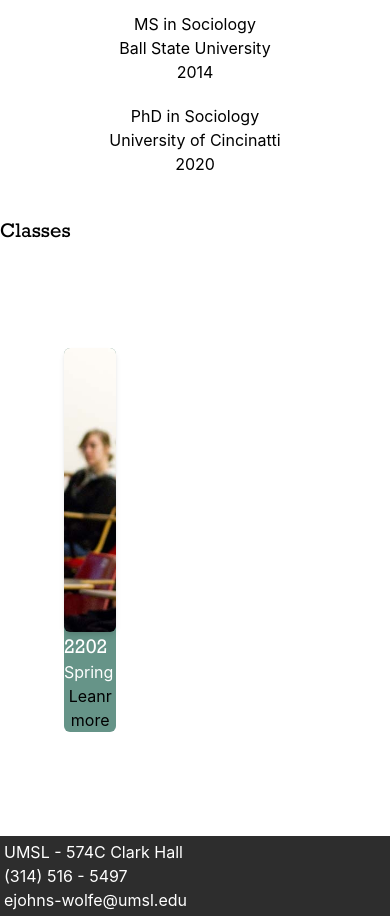
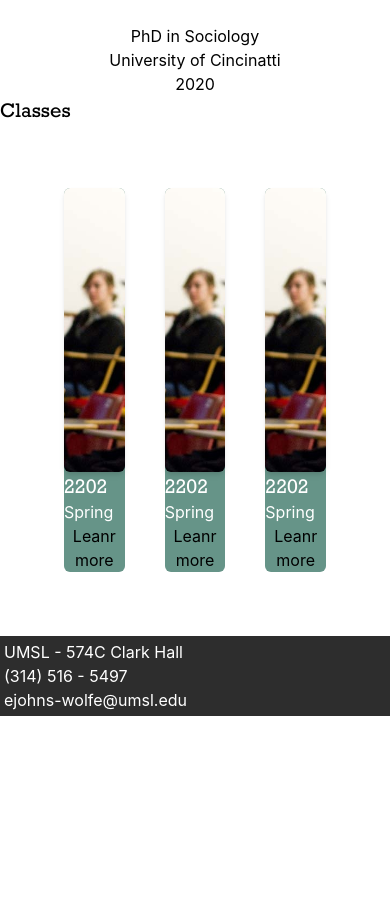
Before and after one commit to Cwoodard2/umsl-professor-web, a React (Create React App) app: page /Teaching in a window 390 px wide. Shown: the part 2040-2956 px from the top of the page. After the commit the page ends 2756 px from the top, so only its background shows below. Built offline with nearby package versions, Linux system fonts and the light colour scheme.

Commit message:
Attempting to fix classcard responsivness

```diff
--- a/src/components/ClassCard.tsx
+++ b/src/components/ClassCard.tsx
@@ -10,7 +10,7 @@ const ClassCard = (props: any) => {
     }
 
     return (
-        <div className="flex flex-col w-1/5 h-96 bg-webGreen rounded-md hover:shadow-lg hover:shadow-black transition-all">
+        <div className="flex flex-col md:w-1/5 h-96 bg-webGreen rounded-md hover:shadow-lg hover:shadow-black transition-all">
             <img src={teachingImage} className="w-5/5 h-80 rounded-md shadow-md object-cover"></img>
             <h4 className="rockwell text-white text-xl">{props.class}</h4>
             <p className="text-white">{props.whenTaught}</p>
--- a/src/components/StandardPage.tsx
+++ b/src/components/StandardPage.tsx
@@ -4,7 +4,7 @@ import Footer from "./Footer";
 
 const StandardPage = (props: any) => {
     return (
-        <div className="flex flex-col gap-10">
+        <div className="flex flex-col">
             <Navigation />
                 {props.children}
             <Footer />
--- a/src/pages/CommunityEngagement.tsx
+++ b/src/pages/CommunityEngagement.tsx
@@ -8,7 +8,7 @@ import communityImage from '../images/communityengagement.png';
 const CommunityEngagement = () => {
     return (
         <StandardPage>
-            <div className="w-screen h-screen flex flex-col md:flex-row justify-around items-start bg-white p-16 gap-10">
+            <div className="w-screen h-screen flex flex-col md:flex-row md:justify-around items-start bg-white p-16 gap-10">
                 <div className="flex flex-col">
                     <h1 className="text-webGreen rockwell text-4xl">Community Engagement</h1>
                     <p className="text-black">Learn the various ways that I connect to my community, and the effect it has.</p>
--- a/src/pages/Teaching.tsx
+++ b/src/pages/Teaching.tsx
@@ -28,7 +28,9 @@ const Teaching = () => {
                 <TeachingSection title="Experience" style={false}/>
             </div>
             <h3 className="rockwell text-xl">Classes</h3>
-            <div className="p-16">
+            <div className="flex flex-row overflow-hidden gap-10 p-16">
+                <ClassCard class="2202" whenTaught="Spring"/>
+                <ClassCard class="2202" whenTaught="Spring"/>
                 <ClassCard class="2202" whenTaught="Spring"/>
             </div>
         </StandardPage>
```
